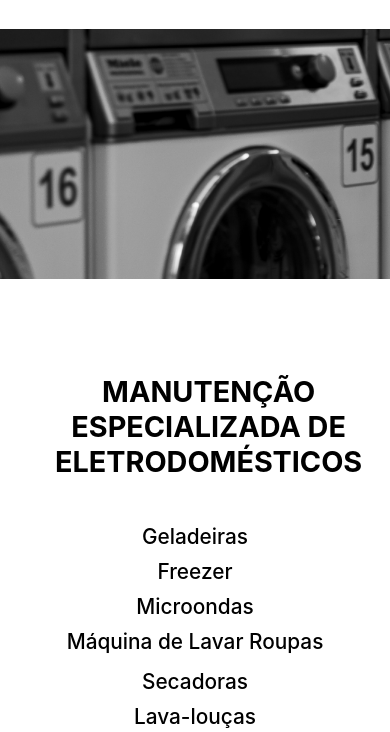
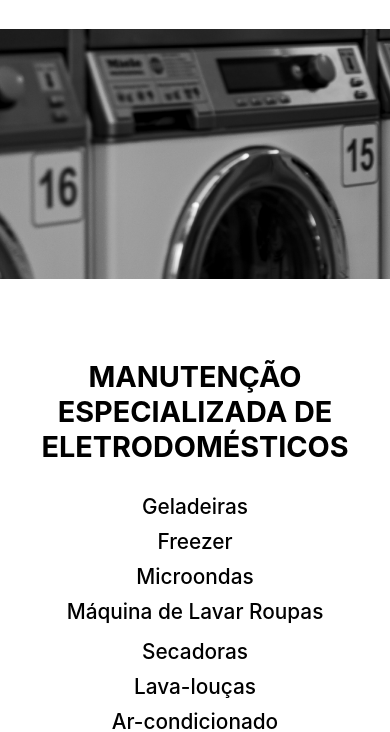
Before and after one commit to brunorava/PollyMaquinas, a website: page index.html in a window 390 px wide. Shown: the part 368-1100 px from the top of the page. Drawn offline with Linux system fonts and the light colour scheme.

Commit message:
responsividade telas pequenas

```diff
--- a/styles/styles.css
+++ b/styles/styles.css
@@ -349,7 +349,7 @@
     }
 }
 
-@media screen and (min-width: 360px) and (max-width:678px){
+@media screen and (min-width: 300px) and (max-width:678px){
     .cabecalho{
         height: 100px;
     }
@@ -362,7 +362,7 @@
         height: 150px ;
     }
     .manutencao{
-        max-width: 360px;
+        max-width: 320px;
     }
     .manuText{
         padding-left: 10px;
@@ -370,12 +370,13 @@
     .manutencao h2 {
         justify-content: center;
         background-color: #fff;
+        padding: 0px 0px;
     }
     .equipamentos_inf, .equipamentos_sup{
-        max-width: 350px;
+        max-width: 320px;
     }
     .equipamentos_sup p, .equipamentos_inf p {
-        width: 350px;
+        width: 320px;
         display: block;
         margin-top: 10px;
     }
```
